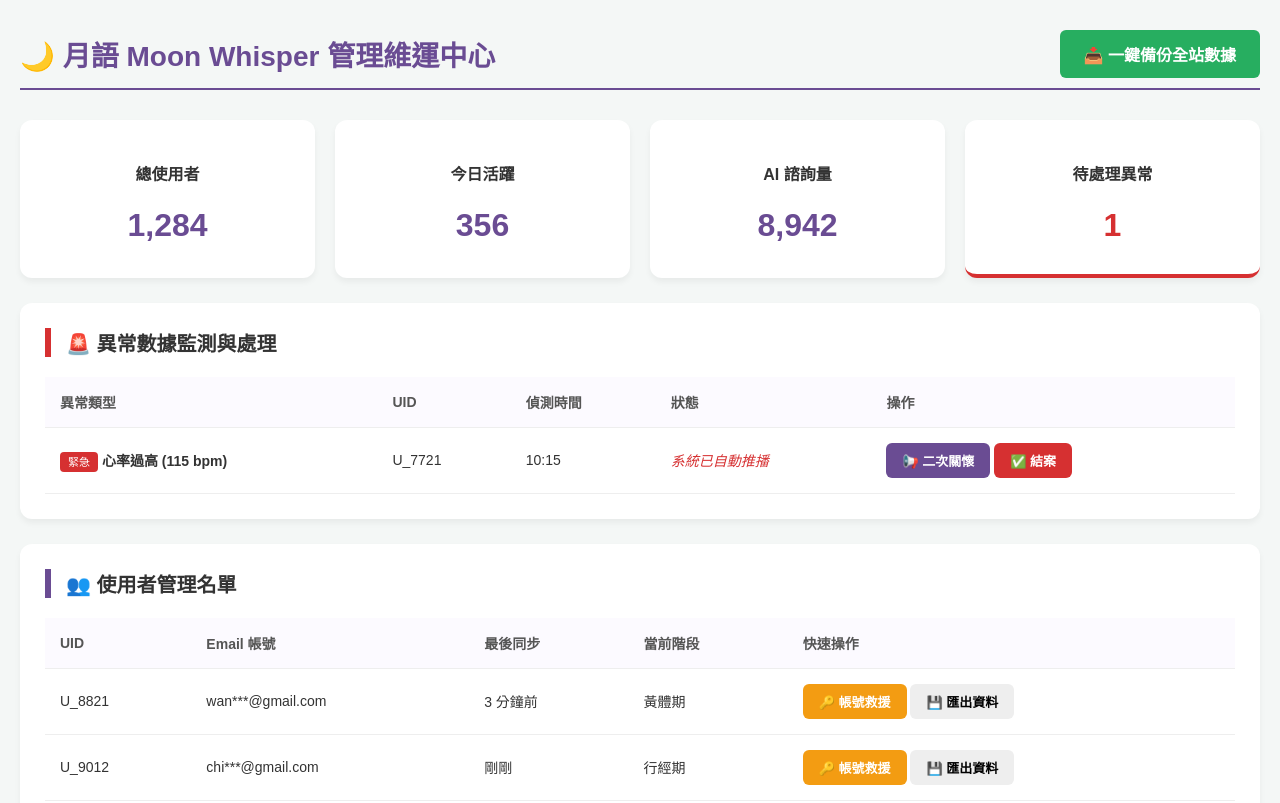
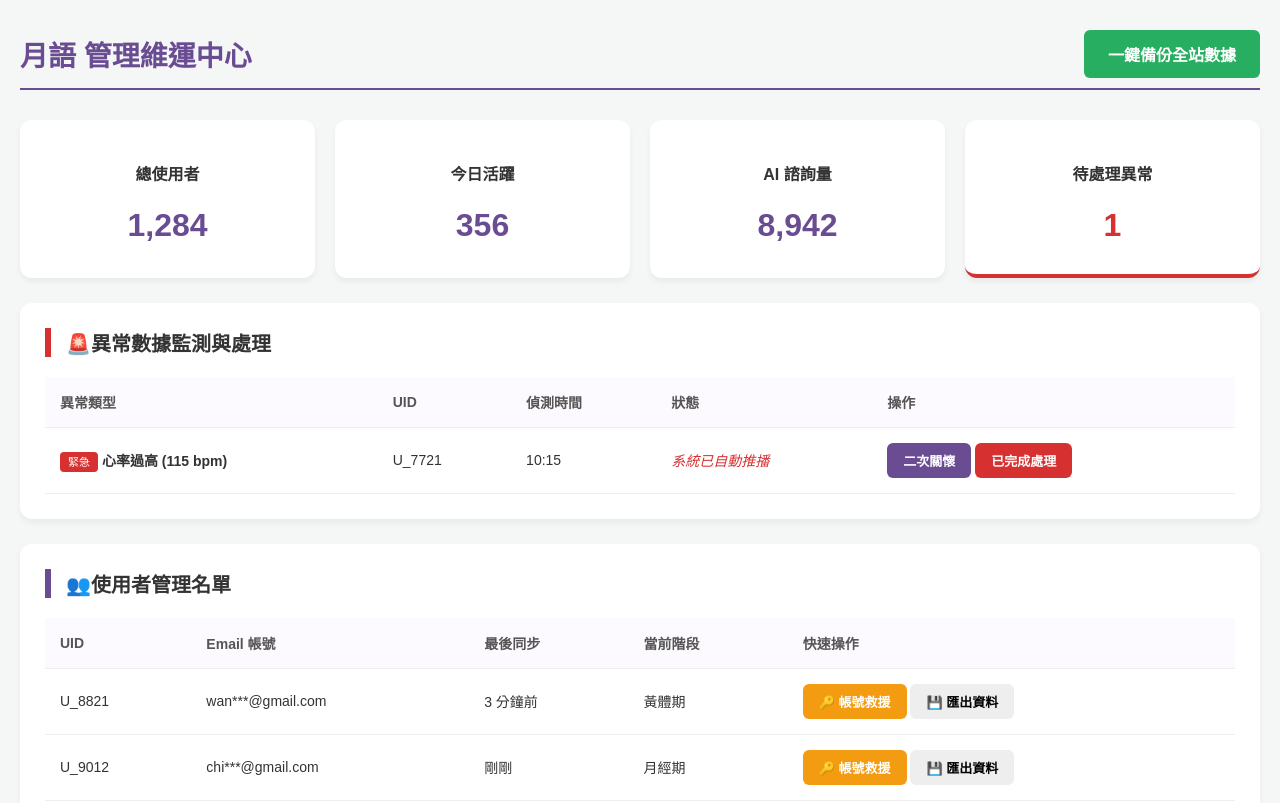
Before and after one commit to D11216101/MoonAPP, a plain HTML site: page index.html in a window 1280 px wide. Shown: the top 803 px of the page. Drawn offline with Linux system fonts and the light colour scheme.

Commit message:
Update index.html

```diff
--- a/index.html
+++ b/index.html
@@ -32,8 +32,8 @@
 <body>
 
     <div class="top-header">
-        <div class="logo-title">🌙 月語 Moon Whisper 管理維運中心</div>
-        <button class="btn btn-backup" onclick="alert('全站備份成功！')">📥 一鍵備份全站數據</button>
+        <div class="logo-title">月語 管理維運中心</div>
+        <button class="btn btn-backup" onclick="alert('全站備份成功！')">一鍵備份全站數據</button>
     </div>
 
     <div class="stats-grid">
@@ -46,7 +46,7 @@
     </div>
 
     <div class="card">
-        <h3 style="border-left-color: var(--danger);">🚨 異常數據監測與處理</h3>
+        <h3 style="border-left-color: var(--danger);">🚨異常數據監測與處理</h3>
         <table>
             <thead>
                 <tr><th>異常類型</th><th>UID</th><th>偵測時間</th><th>狀態</th><th>操作</th></tr>
@@ -58,8 +58,8 @@
                     <td>10:15</td>
                     <td><i style="color:var(--danger)">系統已自動推播</i></td>
                     <td>
-                        <button class="btn btn-primary" onclick="alert('已發送管理員二次人工關懷！')">📢 二次關懷</button>
-                        <button class="btn btn-danger" onclick="resolveAnomaly('anomaly-1')">✅ 結案</button>
+                        <button class="btn btn-primary" onclick="alert('已發送管理員二次人工關懷！')">二次關懷</button>
+                        <button class="btn btn-danger" onclick="resolveAnomaly('anomaly-1')">已完成處理</button>
                     </td>
                 </tr>
             </tbody>
@@ -67,7 +67,7 @@
     </div>
 
     <div class="card">
-        <h3>👥 使用者管理名單</h3>
+        <h3>👥使用者管理名單</h3>
         <table>
             <thead>
                 <tr><th>UID</th><th>Email 帳號</th><th>最後同步</th><th>當前階段</th><th>快速操作</th></tr>
@@ -87,7 +87,7 @@
                     <td>U_9012</td>
                     <td>chi***@gmail.com</td>
                     <td>剛剛</td>
-                    <td>行經期</td>
+                    <td>月經期</td>
                     <td>
                         <button class="btn btn-warn" onclick="alert('已寄送重設連結！')">🔑 帳號救援</button>
                         <button class="btn" style="background:#eee" onclick="alert('CSV 匯出成功')">💾 匯出資料</button>
```
